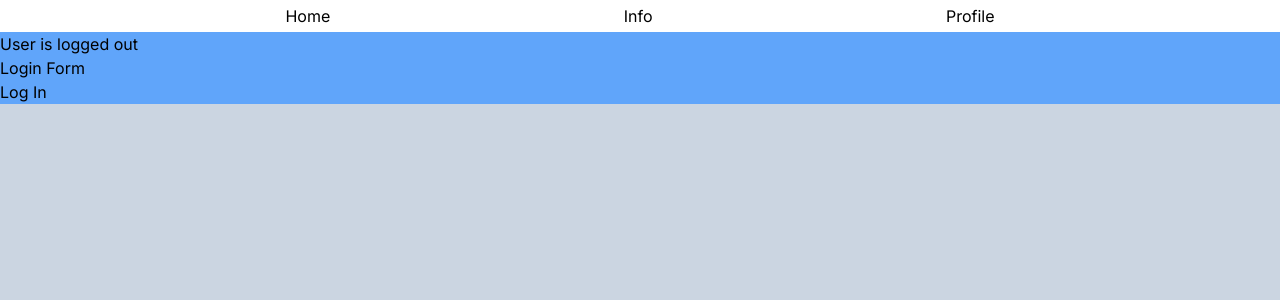
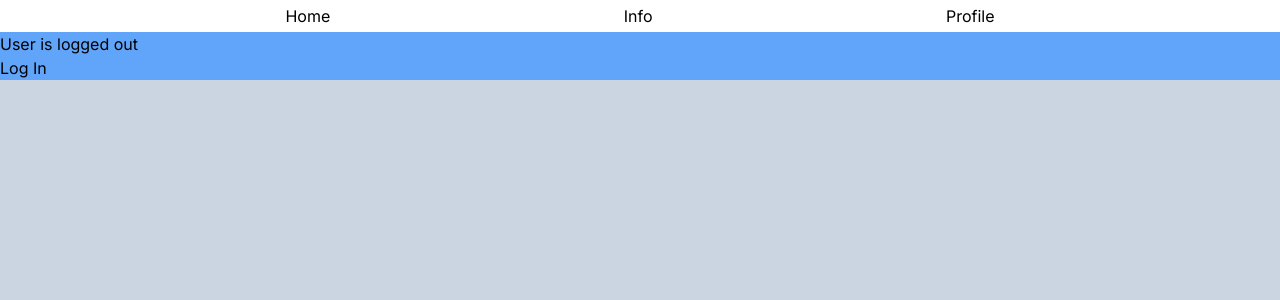
Before and after one commit to rlgallegos/server-community, a Next.js app in the folder client/: page / in a window 1280 px wide. Shown: the top 300 px of the page. Built offline with nearby package versions, Linux system fonts and the light colour scheme.

Commit message:
initial routing

```diff
--- a/client/app/(homepage components)/homepage.tsx
+++ /dev/null
@@ -1,22 +0,0 @@
-'use client'
-
-import { useState } from "react"
-import HomeLoggedIn from "./homePageLoggedIn"
-import HomeLoggedOut from "./homepageLoggedOut"
-
-export default function HomePage(){
-    const [isLoggedIn, setisLoggedIn] = useState<Boolean>(false)
-
-    function handleLogin(){
-        setisLoggedIn(!isLoggedIn)
-    }
-
-    return (
-        <div className="w-full bg-blue-400">
-            {
-                isLoggedIn ? <HomeLoggedIn /> : <HomeLoggedOut />
-            }
-            <button onClick={handleLogin}>Log In</button>
-        </div>
-    )
-}
--- a/client/app/(homepage components)/homepageLoggedOut.tsx
+++ /dev/null
@@ -1,12 +0,0 @@
-
-import LoginForm from "../components/loginForm"
-
-
-export default function HomeLoggedOut(){
-    return (
-        <div>
-            <h1>User is logged out</h1>
-            <LoginForm />
-        </div>
-    )
-}
--- /dev/null
+++ b/client/app/(homepageComponents)/homepage.tsx
@@ -0,0 +1,19 @@
+'use client'
+
+import { useState } from "react"
+import HomeLoggedIn from "./homepageLoggedIn"
+import HomeLoggedOut from "./homepageLoggedOut"
+
+export default function Homepage(){
+    const [isLoggedIn, setIsLoggedIn] = useState<Boolean>(false)
+
+
+    return (
+        <div className="w-full bg-blue-400">
+            {
+                isLoggedIn ? <HomeLoggedIn /> : <HomeLoggedOut isLoggedIn={isLoggedIn} setIsLoggedIn={setIsLoggedIn} />
+            }
+
+        </div>
+    )
+}
--- /dev/null
+++ b/client/app/(homepageComponents)/homepageLoggedOut.tsx
@@ -0,0 +1,16 @@
+
+import LoginForm from "../components/loginForm"
+
+interface Props {
+    isLoggedIn: boolean
+    setIsLoggedIn: React.Dispatch<React.SetStateAction<Boolean>>
+  }
+
+export default function HomeLoggedOut({isLoggedIn, setIsLoggedIn}: Props){
+    return (
+        <div>
+            <h1>User is logged out</h1>
+            <LoginForm isLoggedIn={isLoggedIn} setIsLoggedIn={setIsLoggedIn} />
+        </div>
+    )
+}
--- a/client/app/components/loginForm.tsx
+++ b/client/app/components/loginForm.tsx
@@ -1,9 +1,18 @@
 
 
+interface Props {
+    isLoggedIn: boolean
+    setIsLoggedIn: React.Dispatch<React.SetStateAction<Boolean>>
+  }
+
+export default function LoginForm({isLoggedIn, setIsLoggedIn}: Props){
+
+    function handleLogin(){
+        setIsLoggedIn(!isLoggedIn)
+    }
 
 
-export default function LoginForm(setIsLoggedIn, isLoggedIn){
     return <div>
-        Login Form
+        <button onClick={handleLogin}>Log In</button>
     </div>
 }
--- a/client/app/page.tsx
+++ b/client/app/page.tsx
@@ -1,15 +1,13 @@
 import Image from 'next/image'
 import NavBar from './components/navbar'
-import HomePage from './(homepage components)/homepage'
+import Homepage from './(homepageComponents)/homepage'
 
 export default function Home() {
 
   return (
     <div className='min-h-screen flex flex-col bg-slate-300'>
         <NavBar />
-
-        <HomePage />
-
+        <Homepage />
     </div>
   )
 }
```
Also changed, not shown: client/app/(homepageComponents)/homepageLoggedIn.tsx (renamed from client/app/(homepage components)/homepageLoggedIn.tsx).
